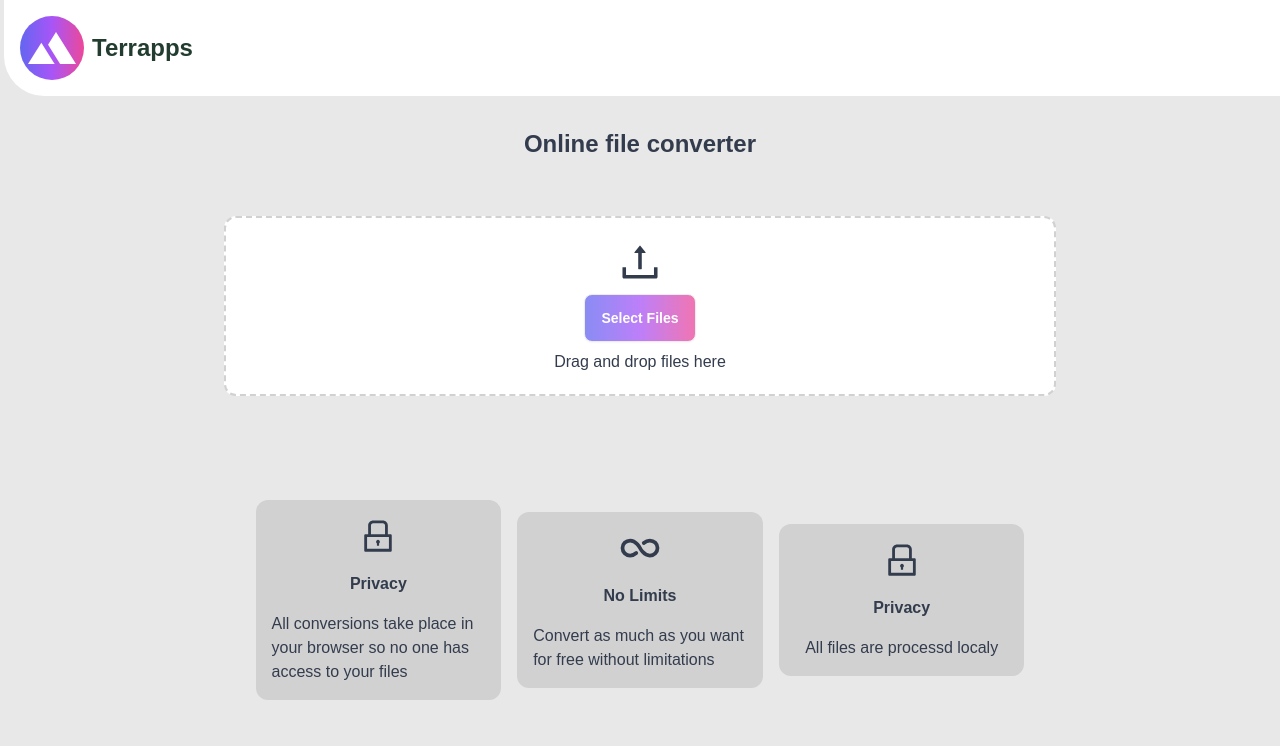
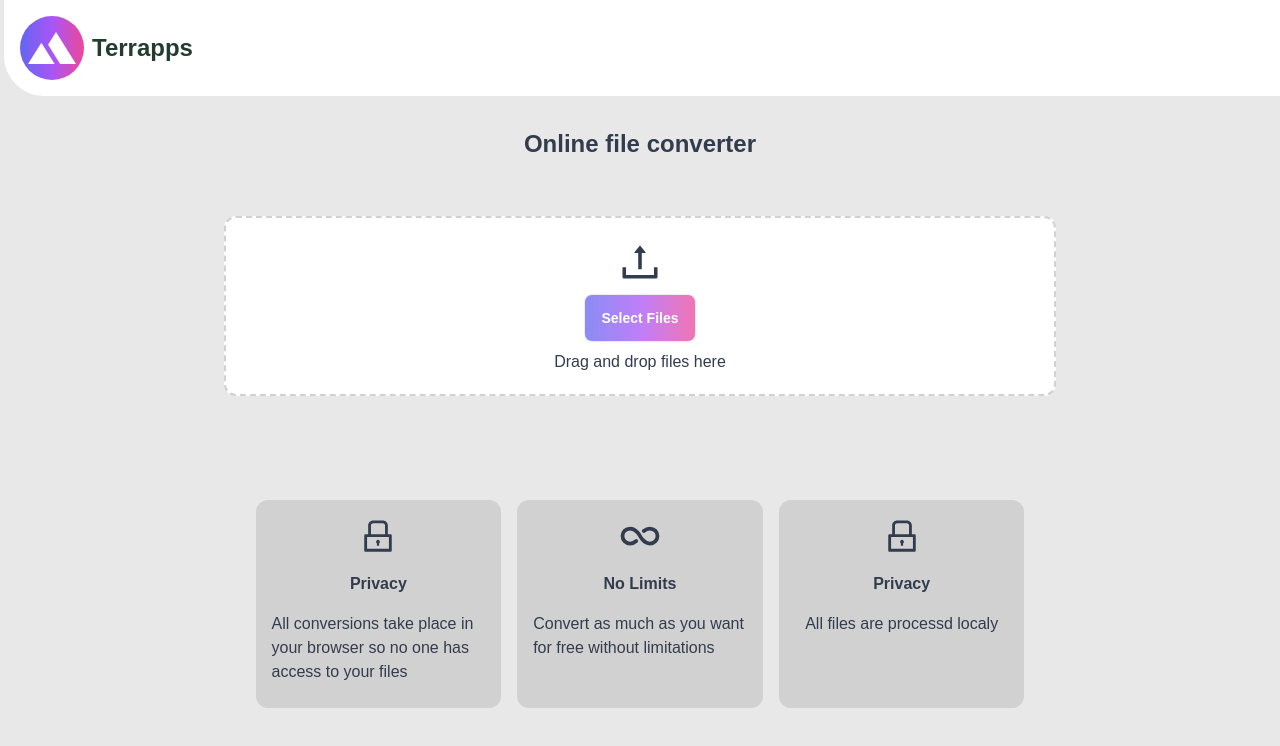
Before and after one commit to arielr/local-app, a Next.js app: page / in a window 1280 px wide. Shown: the top 746 px of the page. Built offline with nearby package versions, Linux system fonts and the light colour scheme.

Commit message:
fix cards size and move them to new component

```diff
--- a/src/app/page.js
+++ b/src/app/page.js
@@ -1,15 +1,11 @@
 "use client";
 import { useState, useRef, useEffect } from "react";
-import { AiOutlineLock } from "react-icons/ai";
-import { IoInfinite } from "react-icons/io5";
 
 import FileUpload from "./ui/FileUploader";
 import AppBar from "./ui/AppBar";
-import ConversionTaskItem from "./ui/ConversionTaskItem/index.js";
-import { ConversionTask, Status } from "./entities/ConvertionTask";
-import ImageConvertor from "./utils/imageConvertor.js";
-import FilesUtils from "./utils/filesUtils";
+import AdvantageCards from "./ui/AdvantageCards";
 import FilesConvertionScreen from "./screen/FilesConvertionScreen";
+
 /**
  * 1) Split the class to real home page and the seocond one to ConvertionScreen?
  * */
@@ -34,29 +30,10 @@ export default function Home() {
       <div className="flex h-full w-full items-center justify-center">
         {selectedFiles.length == 0 ? (
           <div className="flex flex-col items-center justify-between p-8">
-            <div className="relative m-2 h-1/3 min-h-40 w-full rounded-xl border-2 border-dashed border-base-300 bg-base-100 sm:h-full sm:w-full">
+            <div className="relative m-2 h-1/3 min-h-40 w-full cursor-pointer rounded-xl border-2 border-dashed border-base-300 bg-base-100 hover:border-solid hover:border-purple-400 sm:h-full sm:w-full">
               <FileUpload setFiles={(files) => setSelectedFiles(files)} />
             </div>
-            <div className="mt-16 flex w-full flex-col space-y-4 p-8 text-base-content *:rounded-xl *:bg-base-300 *:p-4 sm:flex-row sm:items-center sm:justify-between sm:space-x-4 sm:space-y-0 sm:*:h-52 sm:*:h-full sm:*:w-1/3 sm:*:max-w-64">
-              <div className="flex flex-col items-center justify-start space-y-4">
-                <AiOutlineLock className="size-10" />
-                <h1 className="font-bold">Privacy</h1>
-                <p>
-                  All conversions take place in your browser so no one has
-                  access to your files
-                </p>
-              </div>
-              <div className="flex flex-col items-center justify-start space-y-4">
-                <IoInfinite className="size-10" />
-                <h1 className="font-bold">No Limits</h1>
-                <p>Convert as much as you want for free without limitations</p>
-              </div>
-              <div className="flex flex-col items-center justify-start space-y-4">
-                <AiOutlineLock className="size-10" />
-                <h1 className="font-bold">Privacy</h1>
-                <p>All files are processd localy</p>
-              </div>
-            </div>
+            <AdvantageCards />
           </div>
         ) : (
           <FilesConvertionScreen inputFiles={selectedFiles} />
--- a/src/app/screen/FilesConvertionScreen.jsx
+++ b/src/app/screen/FilesConvertionScreen.jsx
@@ -9,7 +9,7 @@ import FileUpload from "../ui/FileUploader";
 import AppBar from "../ui/AppBar";
 import ConversionTaskItem from "../ui/ConversionTaskItem/index.js";
 import { ConversionTask, Status } from "../entities/ConvertionTask";
-import ImageConvertor from "../utils/imageConvertor.js";
+import ImageConvertor from "../utils/mediaConvertor.js/index.js";
 import FilesUtils from "../utils/filesUtils";
 
 /**
@@ -106,7 +106,7 @@ export default function FilesConvertionScreen({ inputFiles }) {
       {selectedFiles.length == 0 && (
         <div className="flex h-full w-full items-start justify-center">
           {/* File updalder */}
-          <div className="h-1/3 rounded-xl border-2 border-dashed border-base-300 bg-base-100 sm:w-1/2">
+          <div className="border-12 h-1/3 rounded-xl border-dashed border-base-300 bg-base-100 hover:border-green-200 sm:w-1/2">
             <FileUpload setFiles={handleSelectedFiles} />
           </div>
         </div>
--- /dev/null
+++ b/src/app/ui/AdvantageCards.jsx
@@ -0,0 +1,27 @@
+import { AiOutlineLock } from "react-icons/ai";
+import { IoInfinite } from "react-icons/io5";
+
+export default function AdvantageCards() {
+  return (
+    <div className="mt-16 flex w-full flex-col space-y-4 p-8 text-base-content *:rounded-xl *:bg-base-300 *:p-4 sm:flex-row sm:items-center sm:justify-between sm:space-x-4 sm:space-y-0 sm:*:h-52 sm:*:w-1/3 sm:*:max-w-64">
+      <div className="flex flex-col items-center justify-start space-y-4">
+        <AiOutlineLock className="size-10" />
+        <h1 className="font-bold">Privacy</h1>
+        <p>
+          All conversions take place in your browser so no one has access to
+          your files
+        </p>
+      </div>
+      <div className="flex h-full flex-col items-center justify-start space-y-4">
+        <IoInfinite className="size-10" />
+        <h1 className="font-bold">No Limits</h1>
+        <p>Convert as much as you want for free without limitations</p>
+      </div>
+      <div className="flex h-full flex-col items-center justify-start space-y-4">
+        <AiOutlineLock className="size-10" />
+        <h1 className="font-bold">Privacy</h1>
+        <p>All files are processd localy</p>
+      </div>
+    </div>
+  );
+}
--- a/src/app/utils/imageConvertor.js
+++ b/src/app/utils/mediaConvertor.js
@@ -2,7 +2,7 @@ import { FFmpeg } from "@ffmpeg/ffmpeg";
 import { fetchFile, toBlobURL } from "@ffmpeg/util";
 import FfMpegCommandBuilder from "./ffmpegCommandBuilder";
 
-class ImageConvertor {
+class MediaConvertor {
   async load() {
     console.log("start loading..");
     // const baseURL = "https://unpkg.com/@ffmpeg/core@0.12.6/dist/umd";
@@ -75,4 +75,4 @@ class ImageConvertor {
   }
 }
 
-export default ImageConvertor;
+export default MediaConvertor;
```
